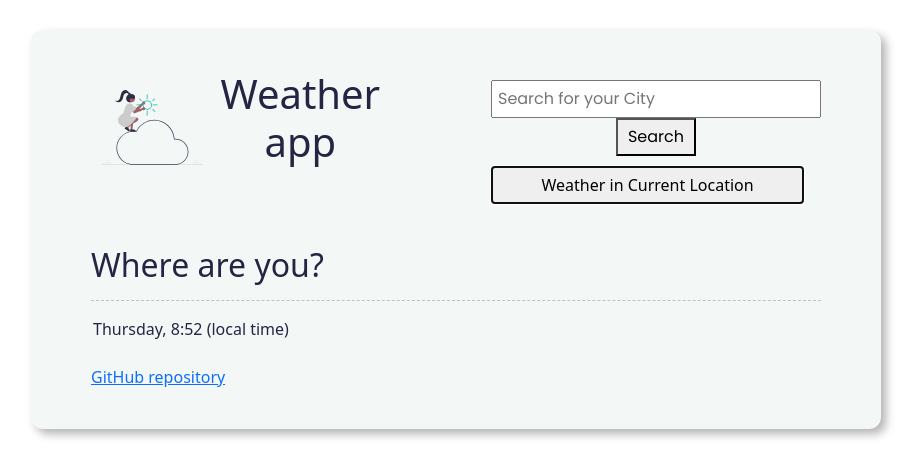
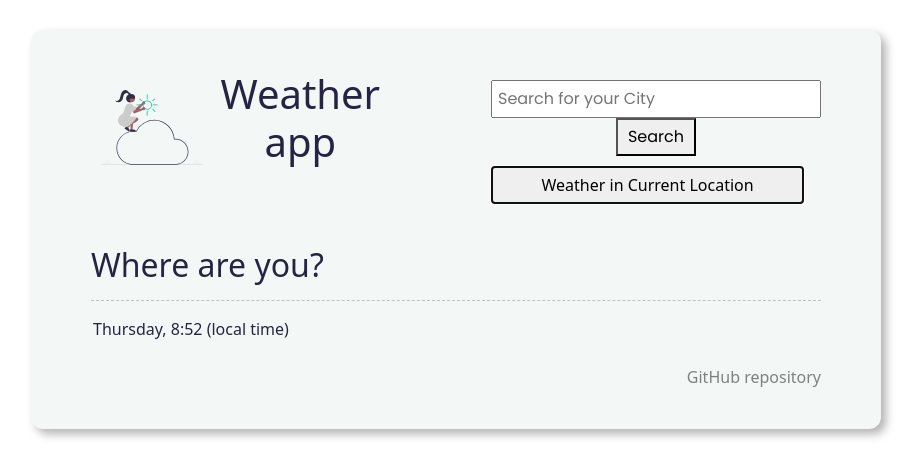
Before and after one commit to stephany-ferreira-2020/week-6-project, a plain HTML site: page index.html in a window 1280 px wide. Shown: the whole page, without its empty margins (184-1105 px from the left). Drawn offline with nearby package versions, Linux system fonts and the light colour scheme.

Commit message:
added css to github repository link

```diff
--- a/index.html
+++ b/index.html
@@ -81,7 +81,10 @@
       </div>
       <br />
       <p>
-        <a href=" https://github.com/stephany-ferreira-2020/week-6-project.git"
+        <a
+          target="_blank"
+          href=" https://github.com/stephany-ferreira-2020/week-6-project.git"
+          id="github-repository"
           >GitHub repository</a
         >
       </p>
--- a/src/style.css
+++ b/src/style.css
@@ -23,6 +23,12 @@ ul {
 }
 #city-name {
   margin: 0;
+}
+#github-repository {
+  text-decoration: none;
+  color: gray;
+  display: block;
+  text-align: right;
 }
 .searchButton {
   padding: 5px 10px;
```
